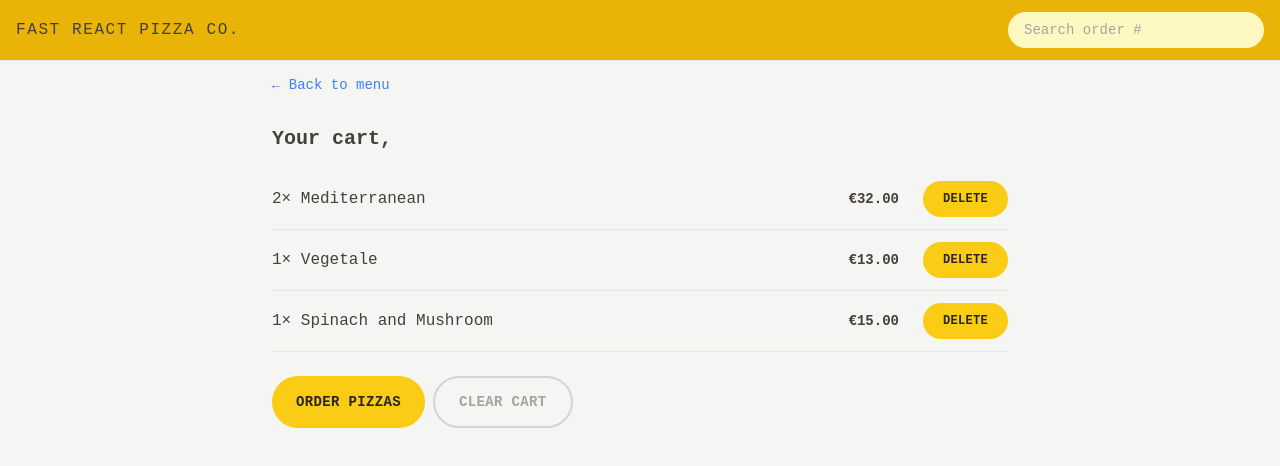
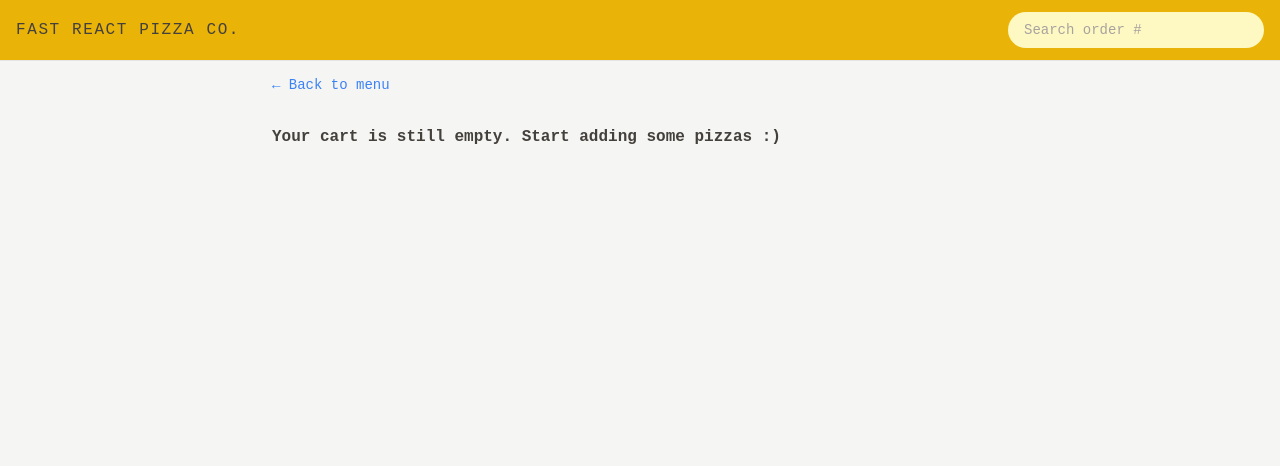
Before and after one commit to nhamonin/fast-react-pizza, a React (Vite) app: page /cart in a window 1280 px wide. Shown: the top 466 px of the page. Built offline with nearby package versions, Linux system fonts and the light colour scheme.

Commit message:
Add 'Delete from cart' functionality; minor refactoring

```diff
--- a/src/features/cart/Cart.tsx
+++ b/src/features/cart/Cart.tsx
@@ -1,38 +1,20 @@
-import { useSelector } from "react-redux";
+import { useDispatch, useSelector } from "react-redux";
 
-import { Cart } from "../../types";
 import LinkButton from "../../ui/LinkButton";
 import Button from "../../ui/Button";
 import CartItem from "./CartItem";
-import { RootState } from "../../store";
-
-const fakeCart: Cart = [
-  {
-    pizzaId: 12,
-    name: "Mediterranean",
-    quantity: 2,
-    unitPrice: 16,
-    totalPrice: 32,
-  },
-  {
-    pizzaId: 6,
-    name: "Vegetale",
-    quantity: 1,
-    unitPrice: 13,
-    totalPrice: 13,
-  },
-  {
-    pizzaId: 11,
-    name: "Spinach and Mushroom",
-    quantity: 1,
-    unitPrice: 15,
-    totalPrice: 15,
-  },
-];
+import { getCart, clearCart } from "./cartSlice";
+import { getUsername } from "../user/userSlice";
+import EmptyCart from "./EmptyCart";
 
 function Cart() {
-  const cart = fakeCart;
-  const username = useSelector((state: RootState) => state.user.username);
+  const cart = useSelector(getCart);
+  const username = useSelector(getUsername);
+  const dispatch = useDispatch();
+
+  if (cart.length === 0) {
+    return <EmptyCart />;
+  }
 
   return (
     <div className="px-4 py-3">
@@ -41,8 +23,8 @@ function Cart() {
       <h2 className="mt-7 text-xl font-semibold">Your cart, {username}</h2>
 
       <ul className="mt-4 divide-y divide-stone-200 border-b">
-        {cart.map((item) => (
-          <CartItem key={item.pizzaId} item={item} />
+        {cart.map((cartItem) => (
+          <CartItem key={cartItem.pizzaId} item={cartItem} />
         ))}
       </ul>
 
@@ -51,7 +33,9 @@ function Cart() {
           Order pizzas
         </Button>
 
-        <Button type="secondary">Clear cart</Button>
+        <Button type="secondary" onClick={() => dispatch(clearCart())}>
+          Clear cart
+        </Button>
       </div>
     </div>
   );
--- a/src/features/cart/CartItem.tsx
+++ b/src/features/cart/CartItem.tsx
@@ -1,6 +1,6 @@
 import { CartItem } from "../../types";
 import { formatCurrency } from "../../utilities/helpers";
-import Button from "../../ui/Button";
+import DeleteItem from "./DeleteItem";
 
 function CartItem({ item }: { item: CartItem }) {
   const { pizzaId, name, quantity, totalPrice } = item;
@@ -12,7 +12,7 @@ function CartItem({ item }: { item: CartItem }) {
       </p>
       <div className="flex items-center justify-between sm:gap-6">
         <p className="text-sm font-bold">{formatCurrency(totalPrice)}</p>
-        <Button type="small">Delete</Button>
+        <DeleteItem pizzaId={pizzaId} />
       </div>
     </li>
   );
--- /dev/null
+++ b/src/features/cart/DeleteItem.tsx
@@ -0,0 +1,16 @@
+import { useDispatch } from "react-redux";
+
+import Button from "../../ui/Button";
+import { deleteItem } from "./cartSlice";
+
+function DeleteItem({ pizzaId }: { pizzaId: number }) {
+  const dispatch = useDispatch();
+
+  return (
+    <Button type="small" onClick={() => dispatch(deleteItem(pizzaId))}>
+      Delete
+    </Button>
+  );
+}
+
+export default DeleteItem;
--- a/src/features/cart/EmptyCart.tsx
+++ b/src/features/cart/EmptyCart.tsx
@@ -1,11 +1,13 @@
-import { Link } from 'react-router-dom';
+import LinkButton from "../../ui/LinkButton";
 
 function EmptyCart() {
   return (
-    <div>
-      <Link to="/menu">&larr; Back to menu</Link>
+    <div className="px-4 py-3">
+      <LinkButton to="/menu">&larr; Back to menu</LinkButton>
 
-      <p>Your cart is still empty. Start adding some pizzas :)</p>
+      <p className="mt-7 font-semibold">
+        Your cart is still empty. Start adding some pizzas :)
+      </p>
     </div>
   );
 }
--- a/src/features/cart/cartSlice.ts
+++ b/src/features/cart/cartSlice.ts
@@ -2,6 +2,7 @@ import { createSlice } from "@reduxjs/toolkit";
 
 import { CartItem } from "../../types";
 import { RootState } from "../../store";
+import { Route } from "react-router-dom";
 
 type CartState = {
   items: CartItem[];
@@ -58,3 +59,9 @@ export const getTotalCartPrice = (state: RootState) =>
 
 export const getTotalCartQuantity = (state: RootState) =>
   state.cart.items.reduce((total, item) => total + item.quantity, 0);
+
+export const getCart = (state: RootState) => state.cart.items;
+
+export const getCurrentQuantityById = (id: number) => (state: RootState) => {
+  return state.cart.items.find((item) => item.pizzaId === id)?.quantity ?? 0;
+};
--- a/src/features/menu/MenuItem.tsx
+++ b/src/features/menu/MenuItem.tsx
@@ -1,21 +1,24 @@
 import { formatCurrency } from "../../utilities/helpers";
 import { useDispatch, useSelector } from "react-redux";
 
-import { addItem, increaseItemQuantity } from "../cart/cartSlice";
+import {
+  addItem,
+  getCurrentQuantityById,
+  increaseItemQuantity,
+} from "../cart/cartSlice";
 import { MenuItem } from "../../types";
 import Button from "../../ui/Button";
-import { RootState } from "../../store";
+import DeleteItem from "../cart/DeleteItem";
 
 function MenuItem({ pizza }: { pizza: MenuItem }) {
   const { id, name, unitPrice, ingredients, soldOut, imageUrl } = pizza;
   const dispatch = useDispatch();
-  const itemInTheCart = useSelector((state: RootState) =>
-    state.cart.items.find((item) => item.pizzaId === +id),
-  );
+  const itemQuantity = useSelector(getCurrentQuantityById(+id));
+  const isInCart = itemQuantity > 0;
 
   function handleAddToCart() {
-    if (itemInTheCart) {
-      dispatch(increaseItemQuantity(itemInTheCart.pizzaId));
+    if (isInCart) {
+      dispatch(increaseItemQuantity(id));
       return;
     }
 
@@ -51,9 +54,13 @@ function MenuItem({ pizza }: { pizza: MenuItem }) {
             </p>
           )}
 
-          <Button type="small" disabled={soldOut} onClick={handleAddToCart}>
-            Add to cart
-          </Button>
+          {isInCart ? (
+            <DeleteItem pizzaId={+id} />
+          ) : (
+            <Button type="small" disabled={soldOut} onClick={handleAddToCart}>
+              Add to cart
+            </Button>
+          )}
         </div>
       </div>
     </li>
--- a/src/features/order/CreateOrder.tsx
+++ b/src/features/order/CreateOrder.tsx
@@ -1,4 +1,3 @@
-// import { useState } from 'react';
 import {
   ActionFunctionArgs,
   Form,
@@ -11,7 +10,8 @@ import { useSelector } from "react-redux";
 import { createOrder } from "../../services/apiRestaurant";
 import { OrderErrors } from "../../types";
 import Button from "../../ui/Button";
-import { RootState } from "../../store";
+import { getUsername } from "../user/userSlice";
+import { getCart } from "../cart/cartSlice";
 
 // https://uibakery.io/regex-library/phone-number
 const isValidPhone = (str: string) =>
@@ -19,34 +19,10 @@ const isValidPhone = (str: string) =>
     str,
   );
 
-const fakeCart = [
-  {
-    pizzaId: 12,
-    name: "Mediterranean",
-    quantity: 2,
-    unitPrice: 16,
-    totalPrice: 32,
-  },
-  {
-    pizzaId: 6,
-    name: "Vegetale",
-    quantity: 1,
-    unitPrice: 13,
-    totalPrice: 13,
-  },
-  {
-    pizzaId: 11,
-    name: "Spinach and Mushroom",
-    quantity: 1,
-    unitPrice: 15,
-    totalPrice: 15,
-  },
-];
-
 function CreateOrder() {
   // const [withPriority, setWithPriority] = useState(false);
-  const username = useSelector((state: RootState) => state.user.username);
-  const cart = fakeCart;
+  const username = useSelector(getUsername);
+  const cart = useSelector(getCart);
   const navigation = useNavigation();
   const isSubmitting = navigation.state === "loading";
   const formErrors = useActionData() as OrderErrors;
@@ -58,7 +34,13 @@ function CreateOrder() {
       <Form method="POST">
         <div className="mb-5 flex flex-col items-center gap-2 sm:flex-row">
           <label className="sm:basis-40">First Name</label>
-          <input type="text" name="customer" className="input grow" defaultValue={username} required />
+          <input
+            type="text"
+            name="customer"
+            className="input grow"
+            defaultValue={username}
+            required
+          />
         </div>
 
         <div className="mb-5 flex flex-col items-center gap-2 sm:flex-row">
--- a/src/features/user/Username.tsx
+++ b/src/features/user/Username.tsx
@@ -1,9 +1,9 @@
 import { useSelector } from "react-redux";
 
-import { RootState } from "../../store";
+import { getUsername } from "./userSlice";
 
 function Username() {
-  const username = useSelector((state: RootState) => state.user.username);
+  const username = useSelector(getUsername);
 
   if (!username) return null;
 
--- a/src/features/user/userSlice.ts
+++ b/src/features/user/userSlice.ts
@@ -23,6 +23,7 @@
 // }
 
 import { createSlice } from "@reduxjs/toolkit";
+import { RootState } from "../../store";
 
 type UserState = {
   username: string;
@@ -45,3 +46,5 @@ const userSlice = createSlice({
 export const { updateName } = userSlice.actions;
 
 export default userSlice.reducer;
+
+export const getUsername = (state: RootState) => state.user.username;
--- a/src/ui/Home.tsx
+++ b/src/ui/Home.tsx
@@ -1,11 +1,11 @@
 import { useSelector } from "react-redux";
 
-import { RootState } from "../store";
 import CreateUser from "../features/user/CreateUser";
+import { getUsername } from "../features/user/userSlice";
 import Button from "./Button";
 
 function Home() {
-  const username = useSelector((state: RootState) => state.user.username);
+  const username = useSelector(getUsername);
 
   return (
     <div className="mt-10 px-4 text-center">
@@ -17,9 +17,11 @@ function Home() {
         </span>
       </h1>
 
-      {username === '' ?
-        <CreateUser /> : <Button to="/menu">Continue ordering, {username}</Button>
-      }
+      {username === "" ? (
+        <CreateUser />
+      ) : (
+        <Button to="/menu">Continue ordering, {username}</Button>
+      )}
     </div>
   );
 }
```
